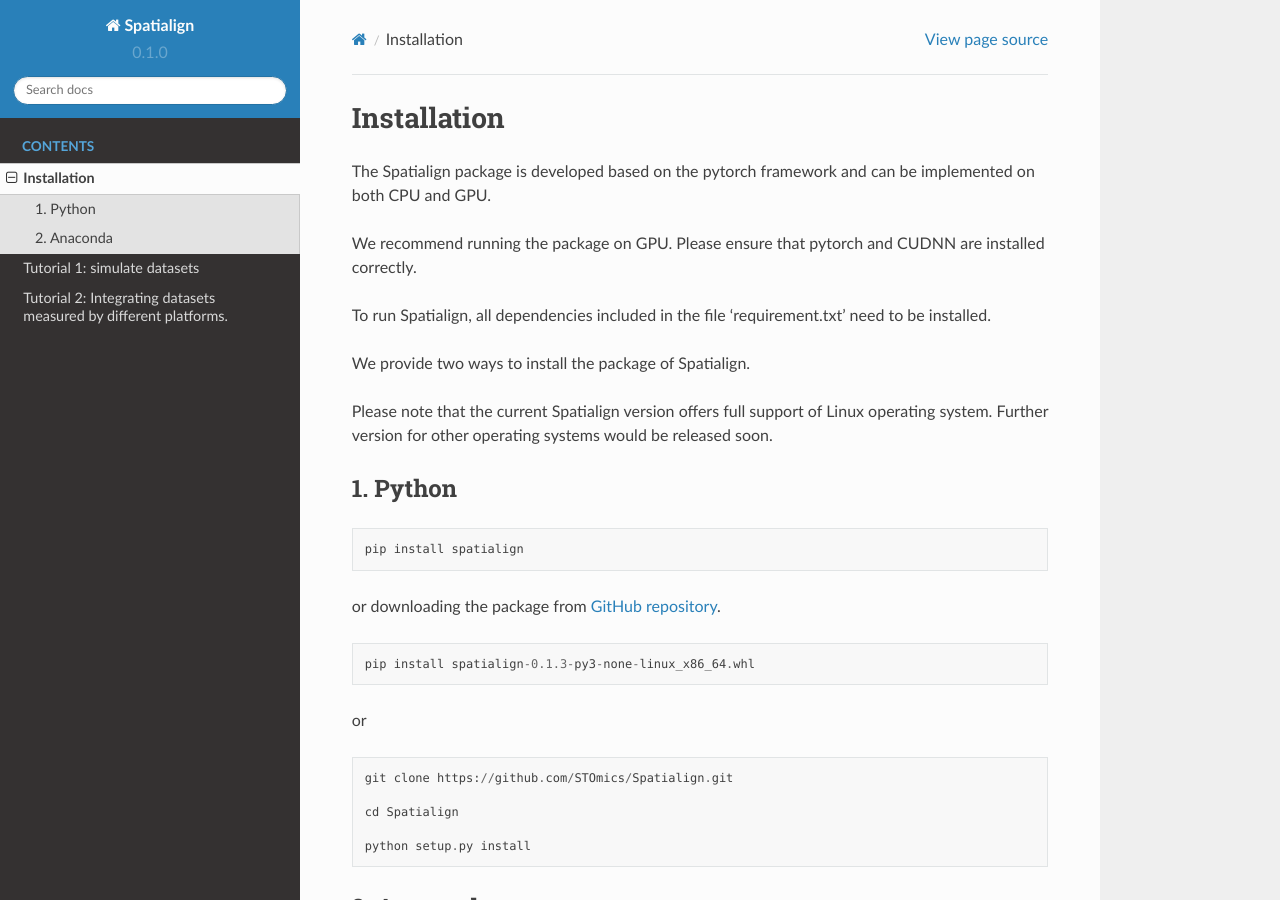
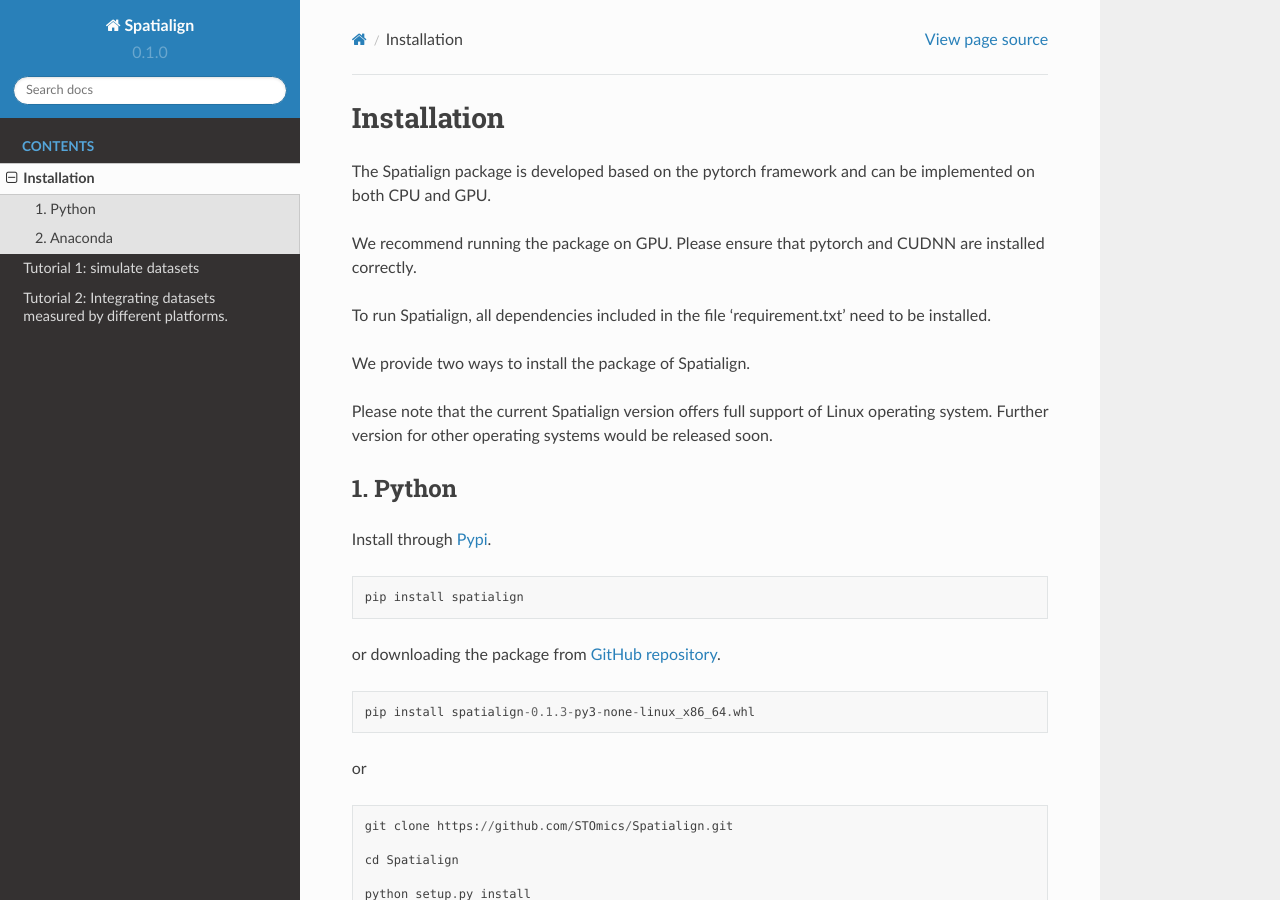
Before and after one commit to zhangchao162/Spatialign-Tutorials, a Sphinx documentation site: the page built from docs/source/Installation.rst, in a window 1280 px wide and 900 px high. Built offline with Sphinx 7.4.7 and the Read the Docs theme 2.0.0, drawn with Linux system fonts in a browser that asks for light colours.

Commit message:
Update Installation.rst

```diff
--- a/docs/source/Installation.rst
+++ b/docs/source/Installation.rst
@@ -13,6 +13,8 @@
 
 1. Python
 ----------------
+Install through `Pypi <https://pypi.org/project/spatialign/>`_.
+
 .. code-block:: python
 
 	pip install spatialign
```
